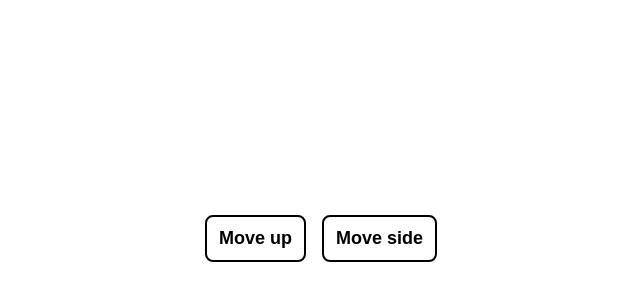
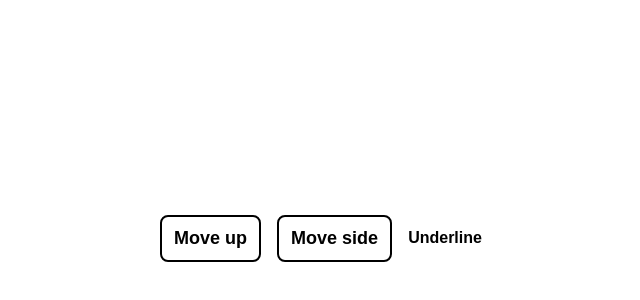
Before and after one commit to tigerabrodi/fun-ui-components, a React (Vite) app: page /buttons in a window 1280 px wide. Shown: the part 162-462 px from the top of the page, without its empty margins (319-959 px from the left). Built offline with nearby package versions, Linux system fonts and the light colour scheme.

Commit message:
underline button animation

```diff
--- a/src/components/buttons/Buttons.css
+++ b/src/components/buttons/Buttons.css
@@ -57,3 +57,27 @@
 .move-side-button:hover::before {
   transform: scaleX(1);
 }
+
+.underline-button {
+  position: relative;
+  color: black;
+  font-size: 16px;
+  font-weight: 600;
+}
+
+.underline-button::before {
+  content: "";
+  background-color: black;
+  width: 100%;
+  height: 2px;
+  position: absolute;
+  bottom: 0;
+  left: 0;
+  transform: scaleX(0);
+  transition: transform 0.3s ease-in-out;
+  transform-origin: left;
+}
+
+.underline-button:hover::before {
+  transform: scaleX(1);
+}
--- a/src/components/buttons/Buttons.tsx
+++ b/src/components/buttons/Buttons.tsx
@@ -5,6 +5,7 @@ export const Buttons = () => {
     <div className="flex items-center gap-4">
       <button className="move-up-button">Move up</button>
       <button className="move-side-button">Move side</button>
+      <button className="underline-button">Underline</button>
     </div>
   );
 };
```
